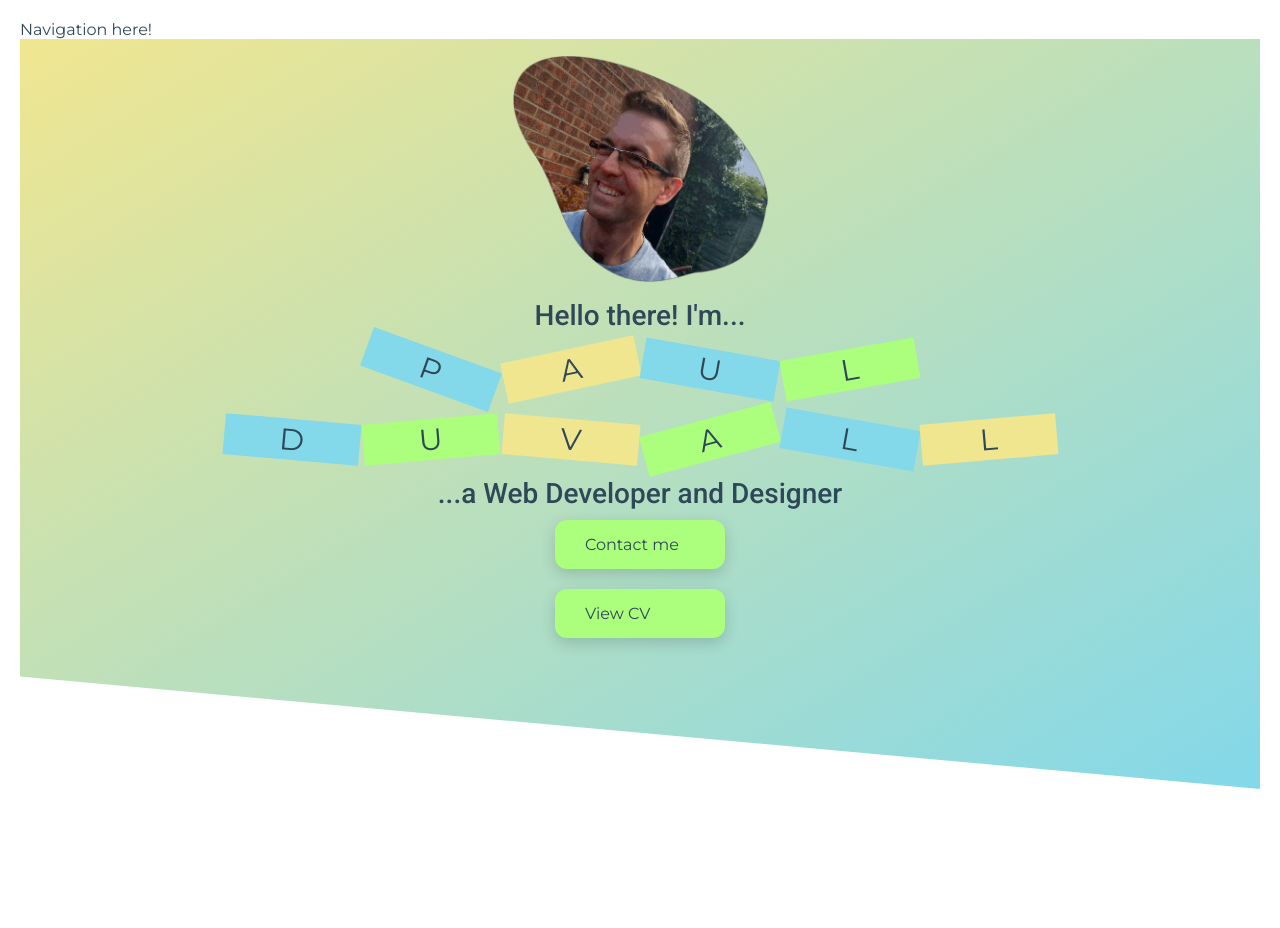
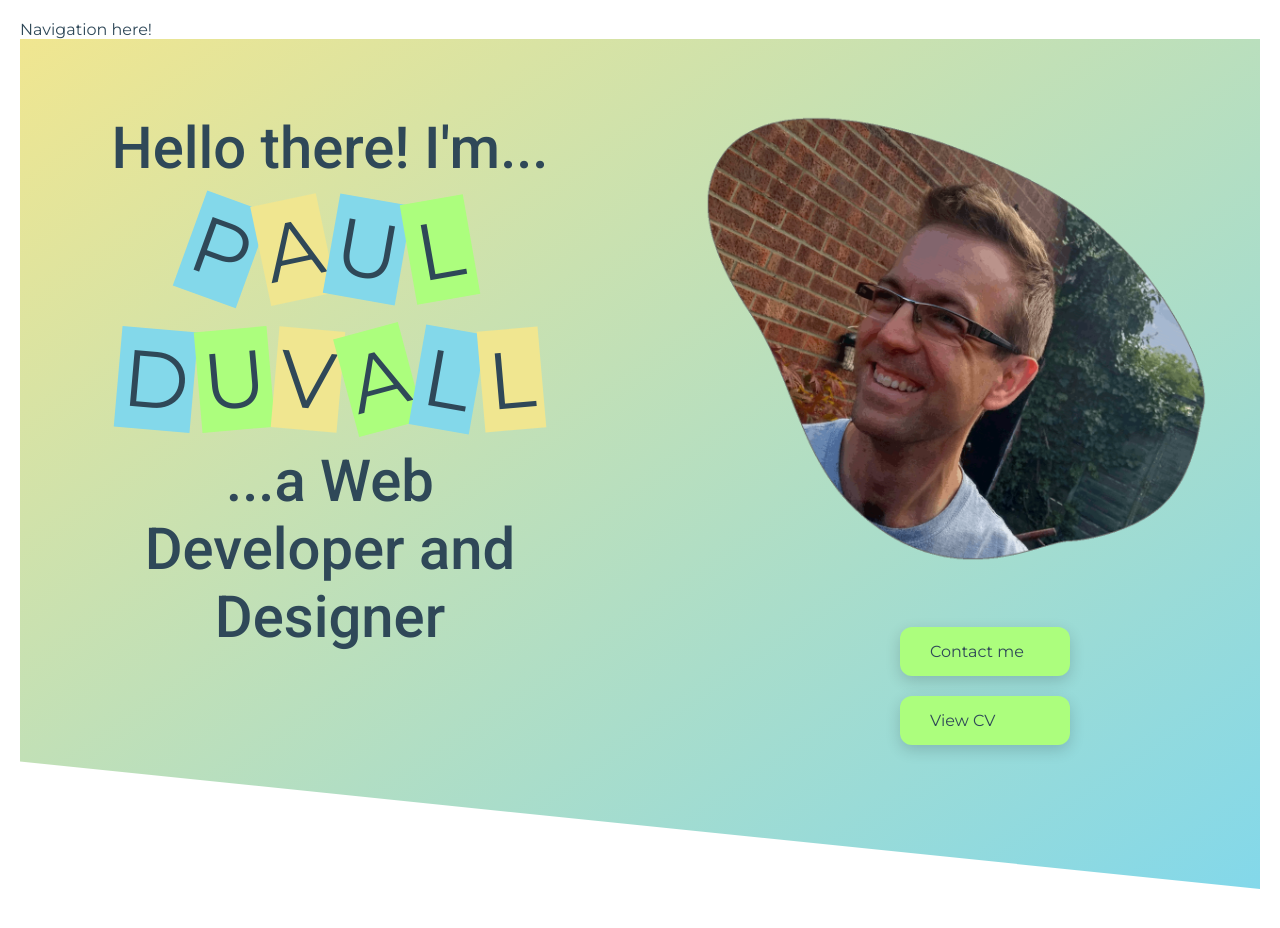
Before and after one commit to paul-duvall/portfolio-2, a website: page index.html in a window 1280 px wide. Before the commit the page ends 809 px from the top, so only its background shows below. Drawn offline with Linux system fonts and the light colour scheme.

Commit message:
Make main page header section responsive
Media queries added, CSS grid used to make header section responsive.
Involved some adjustments to typography and image sizing as well.
Still some issues that will need addressing, mainly button placement.

```diff
--- a/sass/base/_typography.scss
+++ b/sass/base/_typography.scss
@@ -10,5 +10,17 @@ h1, h2, h3, h4, h5, h6 {
 }
 
 h2 {
-  font-size: 2.8rem;
+  font-size: 5.8rem;
 }
+
+@media only screen and (max-width: 700px) {
+  h2 {
+    font-size: 2.6rem;
+  }
+}
+
+@media only screen and (min-width: 700px) and (max-width: 1200px) {
+  h2 {
+    font-size: 3.3rem;
+  }
+}
--- a/sass/layout/_home.scss
+++ b/sass/layout/_home.scss
@@ -13,6 +13,7 @@
     &--subtitle-top,
     &--subtitle-bottom {
       max-width: 80%;
+      padding: 1.5rem;
     }
 
     &--name-text {
@@ -22,14 +23,14 @@
     &--name-first {
       display: grid;
       grid-template-columns: 1fr repeat(6, 1fr) 1fr;
-      padding-top: 15px;
+      // padding-top: 15px;
       padding-bottom: 25px;
     }
 
     &--name-second {
       display: grid;
       grid-template-columns: 1fr repeat(6, 1fr) 1fr;
-      padding-bottom: 15px;
+      // padding-bottom: 15px;
     }
 
     &--name-letter1 {grid-column: 3 / 4;}
@@ -43,6 +44,35 @@
   }
 }
 
+@media only screen and (min-width: 700px) {
+  .header {
+    display: grid;
+    grid-template-columns: 50% 5rem 1fr 1fr;
+    grid-template-rows: 5rem 55% repeat(2, 1fr);
+    grid-gap: 10px;
+
+    &__image {
+      grid-column: 2 / 5;
+      grid-row: 2 / 4;
+    }
+
+    &__text {
+      grid-column: 1 / 2;
+      grid-row: 2 / 3;
+    }
+
+    &__buttons {
+      grid-column: 3 / 5;
+      grid-row: 3 / 4;
+    }
+  }
+}
+
+@media only screen and (min-width: 1200px) {
+  // .header__text {
+  //   border: 1px solid red;
+  // }
+}
 
 // .container {
 //   display: flex;
@@ -93,86 +123,6 @@
 //       margin: .2rem;
 //     }
 
-//     &--name-letter1 {
-//       transform: rotate(20deg);
-//       background:$colour-primary;
-//       transition: ease 0.3s;
-
-//       &:hover {transform: rotate(-10deg) scale(1.3);}
-//     }
-
-//     &--name-letter2 {
-//       transform: rotate(-12deg);
-//       background: $colour-secondary;
-//       transition: ease 0.3s;
-
-//       &:hover {transform: rotate(20deg) scale(0.8);}
-//     }
-
-//     &--name-letter3 {
-//       transform: rotate(10deg);
-//       background:$colour-primary;
-//       transition: ease 0.3s;
-
-//       &:hover {transform: rotate(-5deg) scale(1.7);}
-//     }
-
-//     &--name-letter4 {
-//       transform: rotate(-10deg);
-//       background: $colour-highlight;
-//       transition: ease 0.3s;
-
-//       &:hover {transform: rotate(35deg) scale(1.1);}
-//     }
-
-//     &--name-letter5 {
-//       transform: rotate(5deg);
-//       background:$colour-primary;
-//       transition: ease 0.3s;
-
-//       &:hover {transform: rotate(25deg) scale(0.8);}
-//     }
-
-//     &--name-letter6 {
-//       transform: rotate(-5deg);
-//       background: $colour-highlight;
-//       transition: ease 0.3s;
-
-//       &:hover {transform: rotate(-15deg) scale(1.6);}
-//     }
-
-//     &--name-letter7 {
-//       transform: rotate(5deg);
-//       background: $colour-secondary;
-//       transition: ease 0.3s;
-
-//       &:hover {transform: rotate(20deg) scale(1.5);}
-//     }
-
-//     &--name-letter8 {
-//       transform: rotate(-15deg);
-//       background: $colour-highlight;
-//       transition: ease 0.3s;
-
-//       &:hover {transform: rotate(40deg) scale(0.6);}
-//     }
-
-//     &--name-letter9 {
-//       transform: rotate(10deg);
-//       background:$colour-primary;
-//       transition: ease 0.3s;
-
-//       &:hover {transform: rotate(-10deg) scale(2);}
-//     }
-
-//     &--name-letter10 {
-//       transform: rotate(-5deg);
-//       background: $colour-secondary;
-//       transition: ease 0.3s;
-
-//       &:hover {transform: rotate(40deg) scale(1.3);}
-//     }
-
 //     &--subtitle-bottom {
 //       text-align: right;
 //       grid-row: 3 / 4;
--- a/sass/pages/_home.scss
+++ b/sass/pages/_home.scss
@@ -6,7 +6,7 @@
   );
   clip-path: polygon(0 0, 100% 0, 100% 100%, 0 85%);
   -webkit-clip-path: polygon(0 0, 100% 0, 100% 100%, 0 85%);
-  height: 75rem;
+  height: 85rem;
 }
 
 .header {
@@ -16,17 +16,11 @@
       text-align: center;
     }
 
-    &--name-text {
-      font-weight: 300;
-      font-size: 7rem;
-    }
-
     &--name-letter {
       text-align: center;
       padding: .2rem .5rem;
       margin: .2rem;
       font-size: 3rem;
-      // max-width: 50px;
     }
 
     &--name-letter1 {
@@ -116,3 +110,36 @@
     }
   }
 }
+
+
+@media only screen and (min-width: 700px) {
+  .header {
+    &__text {
+      &--name-letter {
+        font-size: 8rem;
+      }
+    }
+
+    &__image {
+      img {
+        height: 28rem;
+      }
+    }
+  }
+}
+
+@media only screen and (min-width: 1200px) {
+  .header {
+    &__text {
+      &--name-letter {
+        font-size: 8rem;
+      }
+    }
+
+    &__image {
+      img {
+        height: 45rem;
+      }
+    }
+  }
+}
```
Also changed, not shown: css/style.css.
